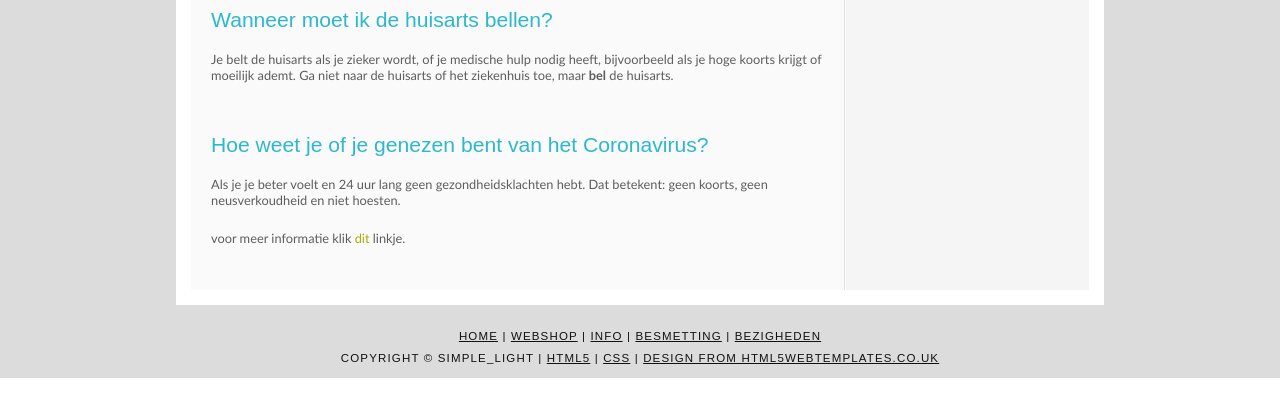
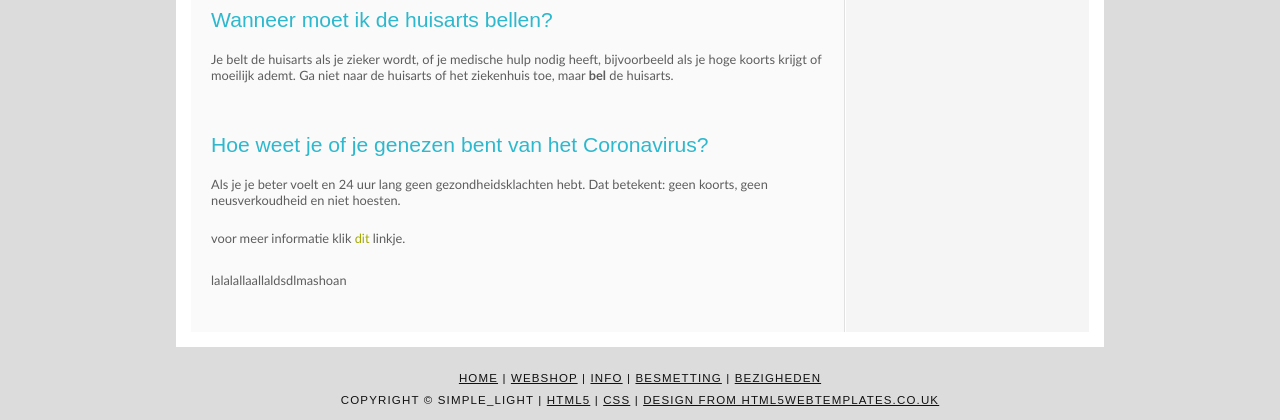
Before and after one commit to Corona-Website-Gijs-Job-Cas-Youri/Corona-Website, a PHP site: page /info.php in a window 1280 px wide. Shown: the part 1283-1703 px from the top of the page. Before the commit the page ends 1661 px from the top, so only its background shows below. Run offline with PHP 8.4, Linux system fonts and the light colour scheme.

Commit message:
info test

```diff
--- a/Frontend/info.php
+++ b/Frontend/info.php
@@ -158,6 +158,7 @@
                 <p>
                     voor meer informatie klik <a href="https://www.rivm.nl/coronavirus-covid-19/vragen-antwoorden#eigengezondheid">dit</a> linkje.
                     </p>
+                    <p>lalalallaallaldsdlmashoan</p>
             </div>
         </div>
         <div id="footer">
```
